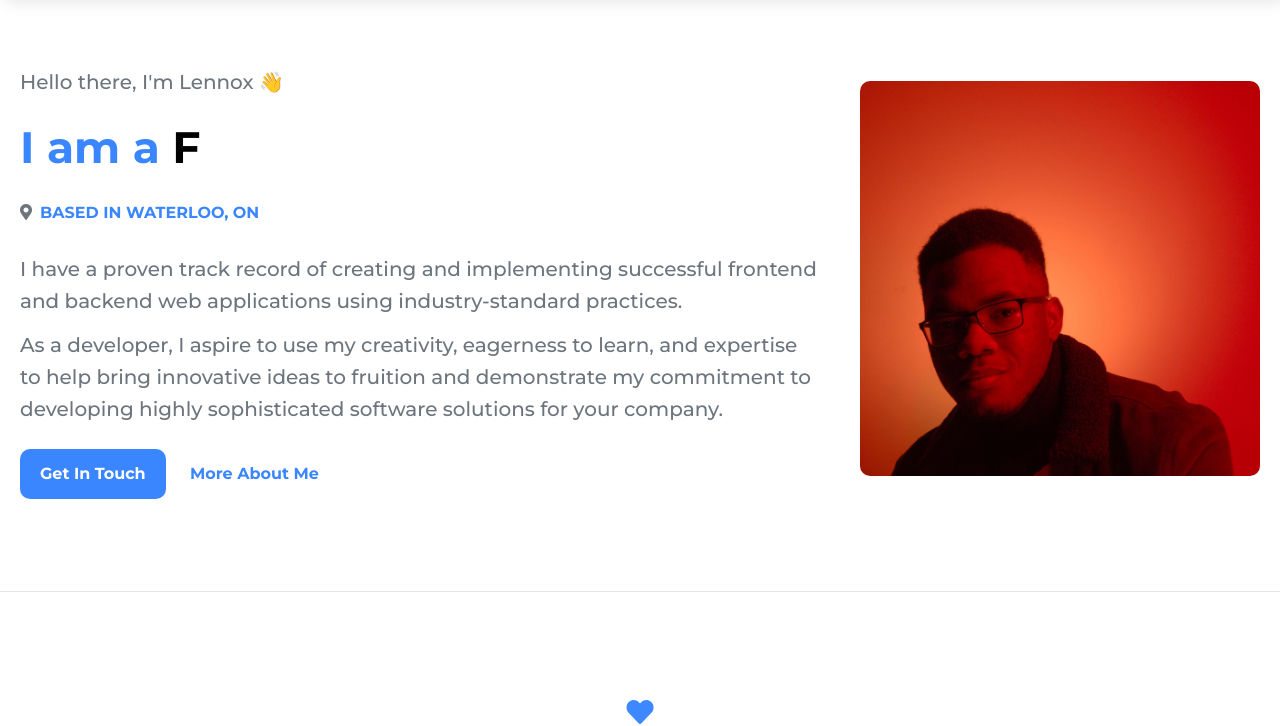
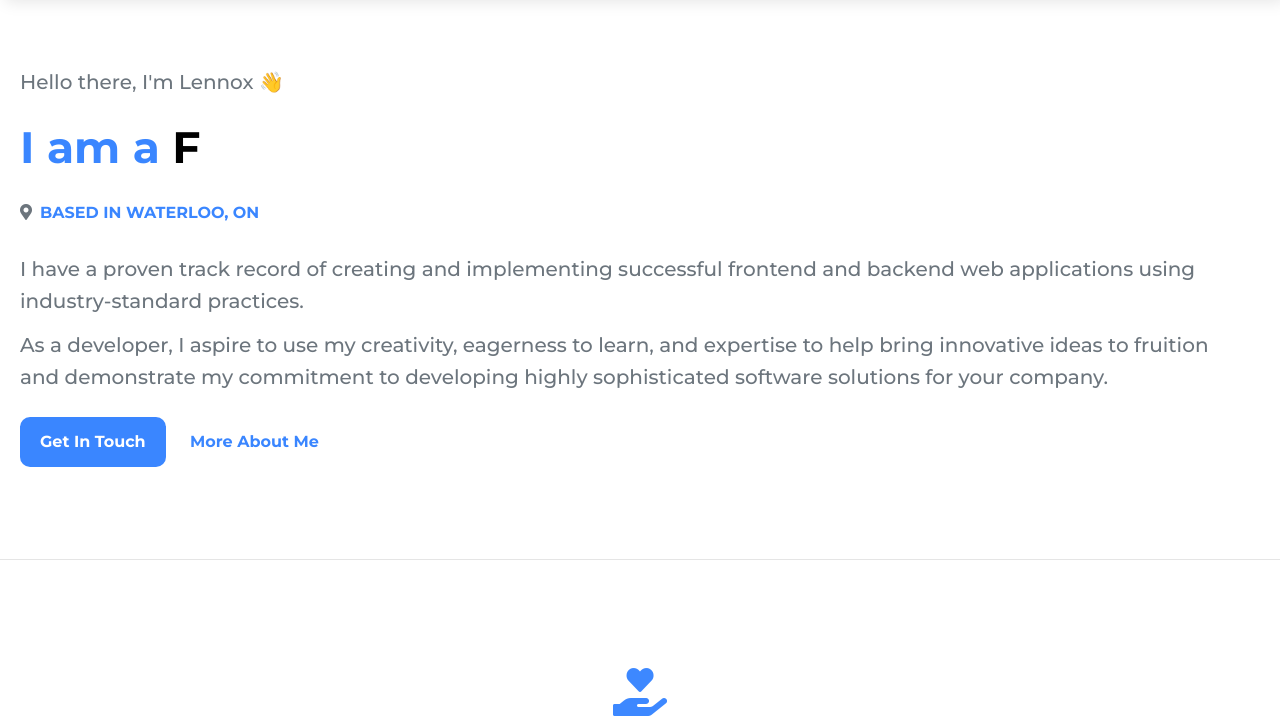
Before and after one commit to lennox-codes/personal_website, a plain HTML site: page index.html in a window 1280 px wide. Shown: the part 83-809 px from the top of the page. Drawn offline with Linux system fonts and the light colour scheme.

Commit message:
Update index.html
remove photo

```diff
--- a/index.html
+++ b/index.html
@@ -64,9 +64,6 @@
 					<a class="about-main-contact" href="#skills">More About Me</a>
 					<a href="#"></a>
 				</section>
-				<picture>
-					<img src=img/lennox.jpg alt="self-portrait">
-				</picture>
 			</section>
 		</section>
 		<!-- Services -->
```
